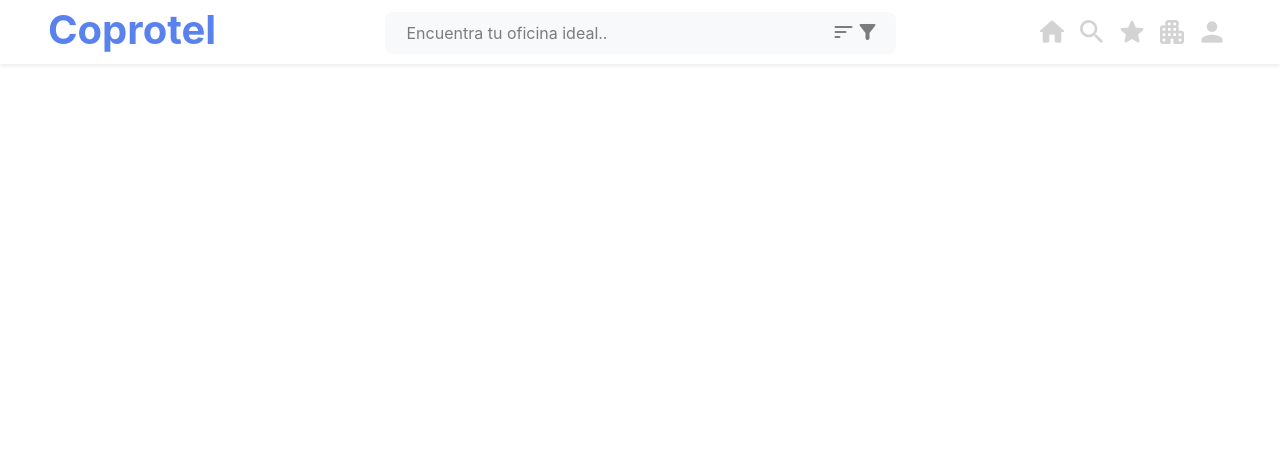
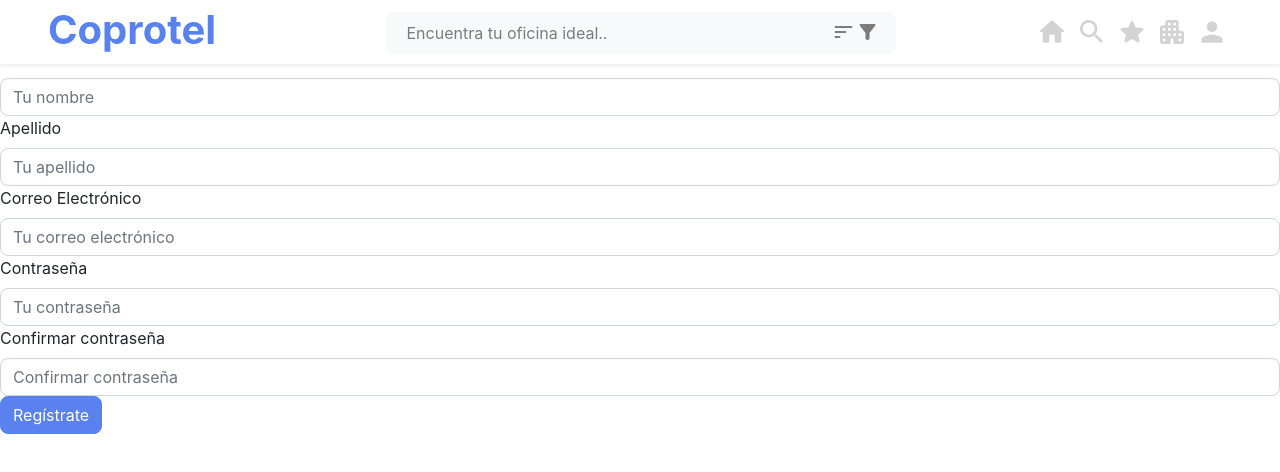
Before and after one commit to manuelgm0518/coprotel, a Vue app: page /AdmReg in a window 1280 px wide. Shown: the top 472 px of the page. Built offline with nearby package versions, Linux system fonts and the light colour scheme.

Commit message:
AdminReg

```diff
--- a/src/plugins/vue-router.js
+++ b/src/plugins/vue-router.js
@@ -19,7 +19,11 @@ export default new VueRouter({
       path: '/Register',
       name:'Register',
       component: () => import('../views/Register.vue')
-    }, {
+    },{
+      path: '/AdmReg',
+      name:'AdmReg',
+      component: () => import('../views/AdmReg.vue')
+    },{
       path: '/search',
       name: 'Search',
       component: () => import('../views/Search.vue')
--- a/src/views/AdmReg.vue
+++ b/src/views/AdmReg.vue
@@ -1,26 +1,17 @@
 <template>
-    <div id=Register>
-        <h2>Regístrate</h2>
+    <div id=AdmReg>
+        <h2>Regístrate como Administrador</h2>
         <b-form>
             <label for="name">Nombre</label>
-            <b-input id="name" type="text" placeholder="Tu nombre" v-model="user.name.value" :state="user.name.state" @blur="user.name.verify(user.name)"></b-input>
+            <b-input id="name" type="text" placeholder="Tu nombre" v-model="admin.name.value" :state="admin.name.state" @blur="admin.name.verify(admin.name)"></b-input>
             <label for="lastName">Apellido</label>
-            <b-input id="lastName" type="text" placeholder="Tu apellido" v-model="user.lastName.value" :state="user.lastName.state" @blur="user.lastName.verify(user.lastName)"></b-input>
+            <b-input id="lastName" type="text" placeholder="Tu apellido" v-model="admin.lastName.value" :state="admin.lastName.state" @blur="admin.lastName.verify(admin.lastName)"></b-input>
             <label for="email">Correo Electrónico</label>
-            <b-input id="email" type="text" placeholder="Tu correo electrónico" v-model="user.email.value" :state="user.email.state" @blur="user.email.verify(user.email)"></b-input>
+            <b-input id="email" type="text" placeholder="Tu correo electrónico" v-model="admin.email.value" :state="admin.email.state" @blur="admin.email.verify(admin.email)"></b-input>
             <label for="password">Contraseña</label>
-            <b-input id="password" type="password" placeholder="Tu contraseña" v-model="user.password.value" :state="user.password.state" @blur="user.password.verify(user.password)"></b-input>
+            <b-input id="password" type="password" placeholder="Tu contraseña" v-model="admin.password.value" :state="admin.password.state" @blur="admin.password.verify(admin.password)"></b-input>
             <label for="confirmPassword">Confirmar contraseña</label>
-            <b-input id="confirmPassword" type="password" placeholder="Confirmar contraseña" v-model="user.confirmPassword.value" :state="user.confirmPassword.state"  @blur="user.confirmPassword.verify(user.confirmPassword)"></b-input>
-            <label for="phone">Teléfono (opcional)</label>
-            <b-input id="phone" type="text" placeholder="Tu teléfono" v-model="user.phone.value" :state="user.phone.state"></b-input>
-            <label for="location">Selecciona tu país y estado</label>
-            <b-select v-model="user.country.value" :state="user.country.state" @change="loadStates(); user.country.verify(user.country);">
-                <option v-for="(country, i) in countries" v-bind:key="i" :value="country._id">{{country.name}}</option>
-            </b-select>
-            <b-select v-model="user.location.value" :state="user.location.state" @change="user.location.verify(user.location)">
-                <option v-for="(state, j) in states" v-bind:key="j" :value="state._id">{{state.name}}</option>
-            </b-select>
+            <b-input id="confirmPassword" type="password" placeholder="Confirmar contraseña" v-model="admin.confirmPassword.value" :state="admin.confirmPassword.state"  @blur="admin.confirmPassword.verify(admin.confirmPassword)"></b-input>
             <b-button type="button" variant="primary" @click="test">Regístrate</b-button>
         </b-form>
     </div>
@@ -32,43 +23,28 @@ import axios from 'axios';
 export default {
     data(){
         return {
-            user:{
+            admin:{
                 name:{value:'', state:null, verify:this.verifyText},
                 lastName:{value:'', state:null, verify:this.verifyText},
                 email:{value:'', state:null, verify:this.verifyEmail},
                 password:{value:'', state:null, verify:this.verifyText},
                 confirmPassword:{value:'', state:null, verify:this.verifyPassword},
-                phone:{value:'', state:null, verify:this.verifyPhone},
-                country:{value:'', state:null, verify:this.verifyText},
-                location:{value:'', state:null, verify:this.verifyText}
-            },
-            countries:[],
-            states:[{name:'Elija un estado', _id:''}]
+            }
         }
-    },
-    created(){
-        axios.get(this.$store.state.serverPath + '/api/country').then(res => {
-            this.countries = res.data;
-            this.countries.unshift({name:"Elija un país", _id:""});
-        }).catch(err => {
-            console.log(err);
-        });
     },
     methods:{
         test(){
             this.changeState();
             if(this.validateInput()){
                 let data = {
-                    name:this.user.name.value,
-                    lastName:this.user.lastName.value,
-                    email:this.user.email.value,
-                    password:this.user.password.value,
-                    phone:this.user.phone.value,
-                    location:this.user.location.value
+                    name:this.admin.name.value,
+                    lastName:this.admin.lastName.value,
+                    email:this.admin.email.value,
+                    password:this.admin.password.value,
                 }
-                axios.post(this.$store.state.serverPath + '/api/user', data).then(reg => {
+                axios.post(this.$store.state.serverPath + '/api/admin', data).then(reg => {
                     /////
-                    alert('Usuario registrado: ' + reg.data.name); //Falta fixear esto xd
+                    alert('Administrador registrado: ' + reg.data.name); //Falta fixear esto xd
                     /////
                 }).catch(err => {
                     console.log(err);
@@ -84,15 +60,15 @@ export default {
                 input.state = true;
         },
         verifyEmail(input){
-            if(input.value == '' || this.user.email.value.indexOf('@') == -1 || this.user.email.value.indexOf('.') == -1)
+            if(input.value == '' || this.admin.email.value.indexOf('@') == -1 || this.admin.email.value.indexOf('.') == -1)
                 input.state = false;
             else{
-                axios.get(this.$store.state.serverPath + '/api/user/email/' + input.value).then(res => {
+                axios.get(this.$store.state.serverPath + '/api/admin/email/' + input.value).then(res => {
                     if(res.data == null)
                         input.state = true;
                     else{
                         input.state = false;
-                        alert('Correo ya registrado'); //Falta ponerlo más bonito
+                        alert('Correo ya registrado'); //Hacerlo bonito pls
                     }
                 }).catch(err => {
                     console.log(err);
@@ -100,42 +76,23 @@ export default {
             }
         },
         verifyPassword(input){
-            if(this.user.password.value !=false && this.user.password.value == input.value){
+            if(this.admin.password.value !=false && this.admin.password.value == input.value){
                 input.state = true;
             } else {
                 input.state = false;
             }
         },
-        verifyPhone(input){
-            if(input.value != '')
-                input.state = true;
-        },
-        loadStates(){
-            this.user.location.value = '';
-            if(this.user.country.value == '')
-                this.states = [{name:'Elija un estado', _id:''}];
-            else{
-                axios.get(this.$store.state.serverPath + '/api/state/' + this.user.country.value)
-                .then(res => {
-                    this.states = res.data;
-                    this.states.unshift({name:"Elija un estado", _id:""});
-                }).catch(err => {
-                    console.log(err);
-                });
-            }
-        },
+
         changeState(){
-            for(var input in this.user){
-                this.user[input].verify(this.user[input]);
+            for(var input in this.admin){
+                this.admin[input].verify(this.admin[input]);
             }
         },
         validateInput(){
             var band = true;
-            for(var input in this.user){
-                if(input != 'phone'){
-                    if(this.user[input].state == false)
-                    band = false;
-                }
+            for(var input in this.admin){
+                if(this.admin[input].state == false)
+                band = false;
             }
             return band;
         }
```
